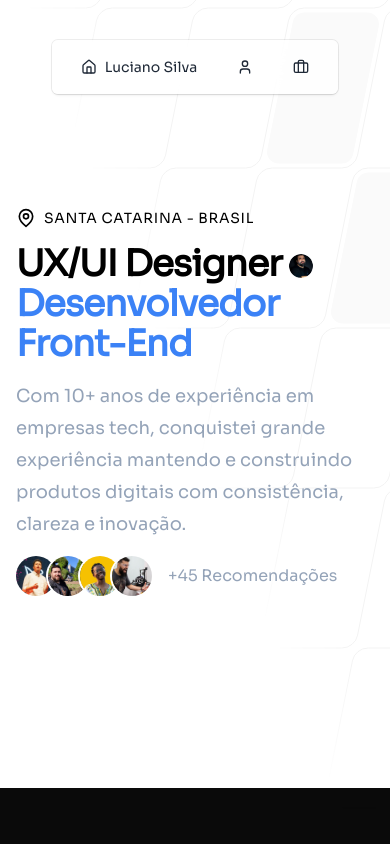
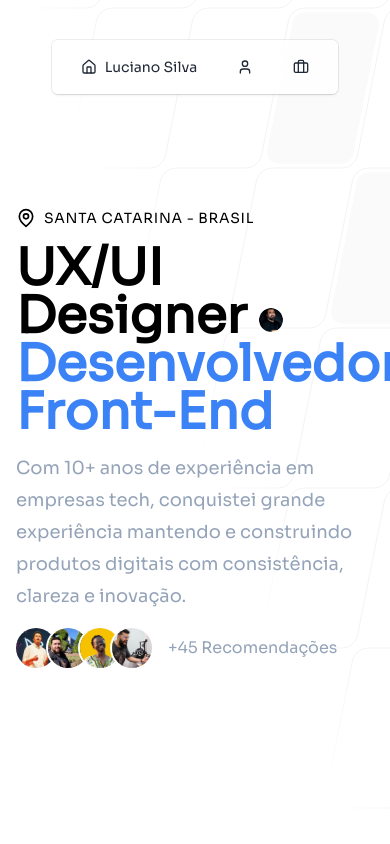
Before and after one commit to emnesty/portfolio-freelas, a Next.js app: page / in a window 390 px wide. Shown: the top 844 px of the page. Built offline with nearby package versions, Linux system fonts and the light colour scheme.

Commit message:
Ajuste textos

```diff
--- a/app/components/HeroSectionSection.tsx
+++ b/app/components/HeroSectionSection.tsx
@@ -44,7 +44,7 @@ export default function HeroSection() {
                   </span>
                 </div>
               </div>
-              <h1 className="w-full text-left font-bold text-4xl tracking-tight  text-slate-850 sm:text-8xl">
+              <h1 className="w-full text-left font-bold text-[3.15rem] leading-[3.0rem]  sm:tracking-tight  text-slate-850 sm:text-8xl">
                 UX/UI Designer{" "}
                 <img
                   className="inline-block lg:h-16 lg:w-16 h-6 w-6 rounded-full"
```
Also changed, not shown: 1 other file (tests, documents, lock files or other folders).
